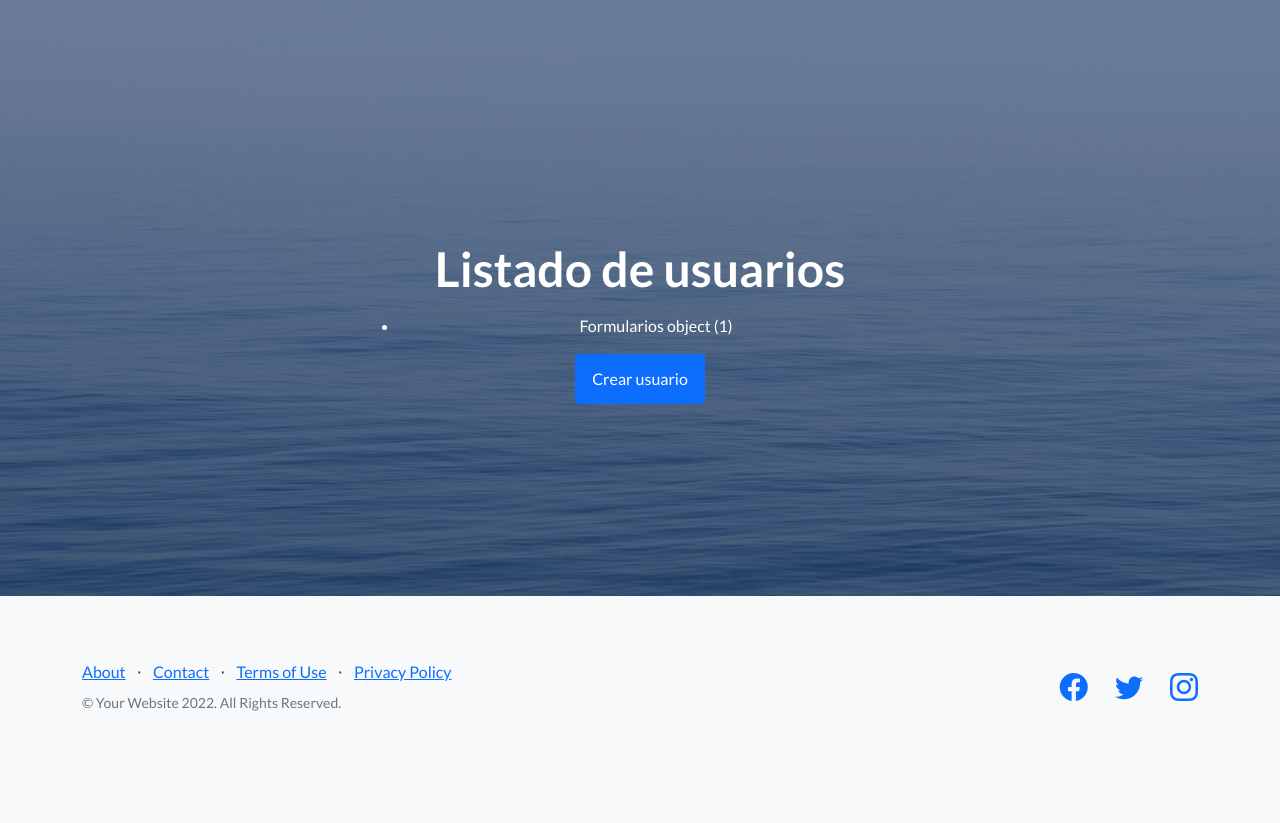
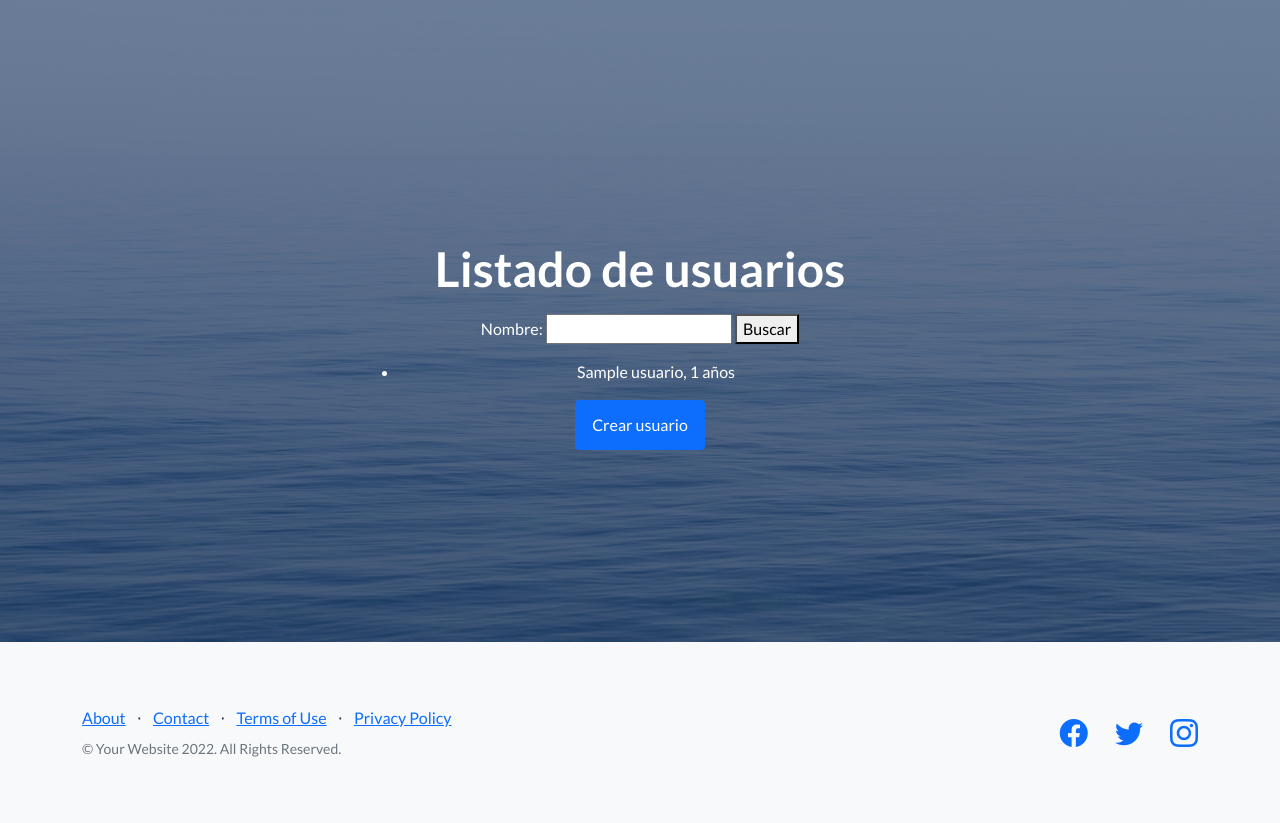
Before and after one commit to Mauro2k/Entrega1-PulettiCisneros, a Django app: page /listado_usuarios/ in a window 1280 px wide. Shown: the part 66-889 px from the top of the page. Before the commit the page ends 777 px from the top, so only its background shows below. Run offline with Django 4.2, Linux system fonts and the light colour scheme; tables that the repository leaves empty hold one stand-in row (values such as "Sample post"); some libraries are stand-ins or nearby versions.

Commit message:
Form de GET y demas correcciones

```diff
--- a/app_entrega/admin.py
+++ b/app_entrega/admin.py
@@ -1,7 +1,7 @@
 from django.contrib import admin
 
-from app_entrega.models import Formularios
+from app_entrega.models import Usuario
 
 # Register your models here.
 
-admin.site.register(Formularios)
+admin.site.register(Usuario)
--- a/app_entrega/forms.py
+++ b/app_entrega/forms.py
@@ -2,7 +2,11 @@ from django import forms
 
 
 
-class FormFormularios(forms.Form):
+class FormUsuario(forms.Form):
     nombre = forms.CharField(max_length=50)
     edad = forms.IntegerField()
     fecha = forms.DateField(required=False)
+
+
+class BusquedaUsuario(forms.Form):
+    nombre = forms.CharField(max_length=50, required=False)
--- a/app_entrega/models.py
+++ b/app_entrega/models.py
@@ -3,7 +3,10 @@ from django.db import models
 # Create your models here.
 
 
-class Formularios(models.Model):
+class Usuario(models.Model):
     nombre = models.CharField(max_length=50)
     edad = models.IntegerField()
     fecha = models.DateField(null=True)
+
+    def __str__(self):
+        return f'{self.nombre}, {self.edad} años'
--- a/app_entrega/urls.py
+++ b/app_entrega/urls.py
@@ -1,9 +1,10 @@
 from django.urls import path
-from .views import index, crear_usuario, listado_usuarios
+from .views import index, crear_usuario, listado_usuarios, resenia
 
 
 urlpatterns = [
     path('', index, name='home'),
-    path('registrarse/', crear_usuario, name='crear_usuario'),
+    path('crear-usuario/', crear_usuario, name='crear_usuario'),
     path('listado_usuarios/', listado_usuarios, name='listado_usuarios'),
+    path('about/', resenia, name='resenia')
 ]
--- a/app_entrega/views.py
+++ b/app_entrega/views.py
@@ -1,10 +1,10 @@
 from django.http import HttpResponse
-from django.shortcuts import render
+from django.shortcuts import redirect, render
 from django.template import loader
 from datetime import datetime
 
-from .forms import FormFormularios
-from .models import Formularios
+from .forms import BusquedaUsuario, FormUsuario
+from .models import Usuario
 
 
 # Create your views here.
@@ -12,31 +12,40 @@ from .models import Formularios
 def index(request):
     return render(request, 'index.html')
 
+def resenia(request):
+    return render(request, 'resenia.html')
+
 
 def crear_usuario(request):
     print(request.method)
     if request.method == 'POST':
-        form = FormFormularios(request.POST)
+        form = FormUsuario(request.POST)
         if form.is_valid():
             data = form.cleaned_data
             fecha = data.get('fecha')
-            formulario = Formularios(nombre=data.get('nombre'),
+            formulario = Usuario(nombre=data.get('nombre'),
                                      edad=data.get('edad'),
                                      fecha=fecha if fecha else datetime.now()
                                      )
             formulario.save()
 
-            listado_usuarios = Formularios.objects.all()
-            return render(request, 'listado_usuarios.html', {'listado_usuarios': listado_usuarios})
+            return redirect('listado_usuarios')
+
         else:
             return render(request, 'crear_usuario.html', {'form':form})
 
 
-    formularios = FormFormularios()
+    formularios = FormUsuario()
 
     return render(request, 'crear_usuario.html', {'form':formularios})
 
 
 def listado_usuarios(request):
-    listado_usuarios = Formularios.objects.all()
-    return render(request, 'listado_usuarios.html', {'listado_usuarios': listado_usuarios})
+    nombre_busqueda = request.GET.get('nombre')
+    if nombre_busqueda:
+        listado_usuarios = Usuario.objects.filter(nombre__icontains =nombre_busqueda)
+    else:
+        listado_usuarios = Usuario.objects.all()
+
+    form = BusquedaUsuario()
+    return render(request, 'listado_usuarios.html', {'listado_usuarios': listado_usuarios, 'form': form})
--- a/templates/base.html
+++ b/templates/base.html
@@ -90,7 +90,7 @@
                 <div class="row">
                     <div class="col-lg-6 h-100 text-center text-lg-start my-auto">
                         <ul class="list-inline mb-2">
-                            <li class="list-inline-item"><a href="#!">About</a></li>
+                            <li class="list-inline-item"><a href={% url 'resenia' %} >About</a></li>
                             <li class="list-inline-item">⋅</li>
                             <li class="list-inline-item"><a href="#!">Contact</a></li>
                             <li class="list-inline-item">⋅</li>
--- a/templates/crear_usuario.html
+++ b/templates/crear_usuario.html
@@ -7,7 +7,6 @@
 {% block bienvenida %}
 <h1>Registro de usuario</h1>
 <h2>
-
     <ul>
         <form action={% url 'crear_usuario' %}  method="post">
             {% csrf_token %}
@@ -17,8 +16,8 @@
             <p><input type="submit" value="Ingresar"></p>
         </form>
     </ul>
+</h2>
 
-</h2>
 {% endblock bienvenida %}
 
 
--- a/templates/listado_usuarios.html
+++ b/templates/listado_usuarios.html
@@ -6,12 +6,24 @@
 
 {% block bienvenida %}
 <h1>Listado de usuarios</h1>
+
 <p>
+    <form action={% url 'listado_usuarios' %}>
+        {{form}}
+        <button>Buscar</button>
+    </form>
+</p>
+
+<p>
+    {% if listado_usuarios %}
     <ul>
         {% for usuario in listado_usuarios  %}
         <li>{{usuario}}</li>
         {% endfor %}
     </ul>
+    {% else %}
+    No se encontro ese dato.
+    {% endif %}
 </p>
 
 <a class="btn btn-primary" href={% url 'crear_usuario' %}>Crear usuario</a>
```
Also changed, not shown: templates/resenia.html (added, +16 -0 lines), README.md, app_entrega/migrations/0001_initial.py. Lines whose indentation alone changed are shown as unchanged.
